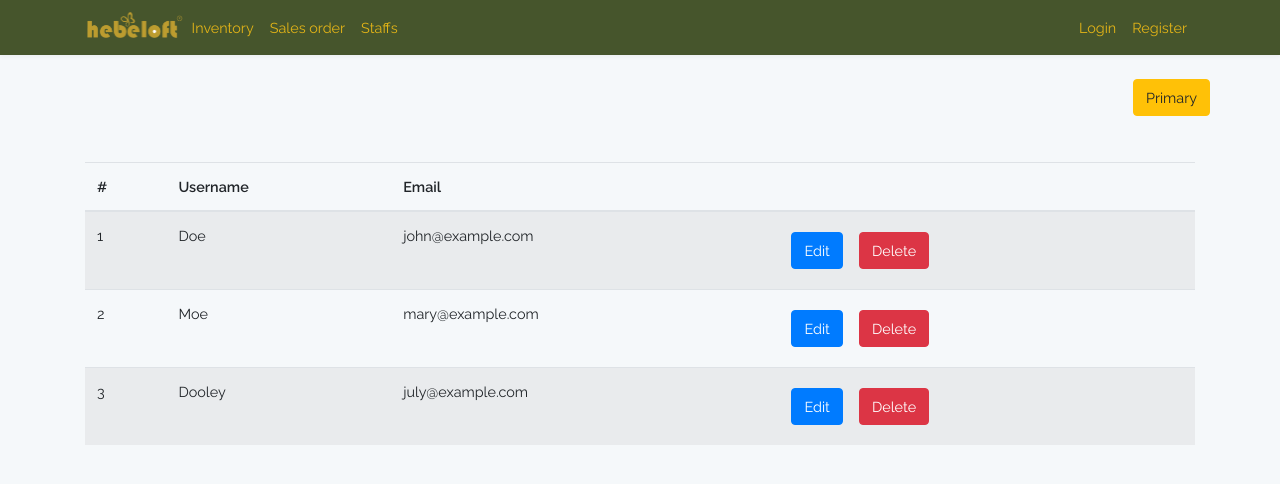
After one commit to ETechCentreRepositories/hebeloft, a Laravel app: page /stafftable in a window 1280 px wide. The commit adds this page. Shown: the top 484 px of the page. Run offline with Laravel 8, Linux system fonts and the light colour scheme; style sheets or scripts are compiled from the project's sources.

Commit message:
staff table frontend completed

```diff
--- /dev/null
+++ b/app/Http/Controllers/PagesController.php
@@ -0,0 +1,24 @@
+<?php
+
+namespace App\Http\Controllers;
+
+use Illuminate\Http\Request;
+
+class PagesController extends Controller
+{
+    public function home(){
+        $title = 'Welcome To Laravel!';
+        //return view('pages.index', compact('title'));
+        return view('home')->with('title', $title);
+    }
+
+    public function stafftable(){
+        $title = 'Staff Table';
+        return view('stafftable')->with('title', $title);
+    }
+
+    public function staffsignup(){
+        $title = 'Staff Sign Up';
+        return view('auth.staffsignup')->with('title', $title);
+    }
+}
--- a/resources/views/inc/navbar.blade.php
+++ b/resources/views/inc/navbar.blade.php
@@ -15,7 +15,7 @@
                 <li><a class="nav-link" style="color:#e3b417;" href="/inventory">Inventory</a></li>
                 <li><a class="nav-link" style="color:#e3b417;" href="/salesorder">Sales order</a></li>
                 {{-- @if(!Auth::guest()) --}}
-                    <li><a class="nav-link" style="color:#e3b417;" href="/staff">Staffs</a></li>
+                    <li><a class="nav-link" style="color:#e3b417;" href="/stafftable">Staffs</a></li>
                 {{-- @endif --}}
             </ul>
 
--- /dev/null
+++ b/resources/views/stafftable.blade.php
@@ -0,0 +1,71 @@
+@extends('layouts.app')
+
+@section('content')
+<div class="container">
+    <div class="row justify-content-end">
+        <div>
+            <a href="/staffsignup"><button type="button" class="btn btn-warning">Primary</button></a>
+        </div>
+    </div>
+    <br><br>
+    <div>
+        <table class="table table-striped">
+            <thead>
+                <tr>
+                    <th>#</th>
+                    <th>Username</th>
+                    <th>Email</th>
+                    <th></th>
+                </tr>
+            </thead>
+            <tbody>
+                <tr>
+                    <td>1</td>
+                    <td>Doe</td>
+                    <td>john@example.com</td>
+                    <td>
+                        <div class="d-flex flex-row">
+                            <div class="p-2">
+                                <a href="/staffsignup"><button type="button" class="btn btn-primary">Edit</button></a>
+                            </div>
+                            <div class="p-2">
+                                <a href="/staffsignup"><button type="button" class="btn btn-danger">Delete</button></a>
+                            </div>
+                        </div>
+                    </td>
+                </tr>
+                <tr>
+                    <td>2</td>
+                    <td>Moe</td>
+                    <td>mary@example.com</td>
+                    <td>
+                        <div class="d-flex flex-row">
+                            <div class="p-2">
+                                <a href="/staffsignup"><button type="button" class="btn btn-primary">Edit</button></a>
+                            </div>
+                            <div class="p-2">
+                                <a href="/staffsignup"><button type="button" class="btn btn-danger">Delete</button></a>
+                            </div>
+                        </div>
+                    </td>
+                </tr>
+                <tr>
+                    <td>3</td>
+                    <td>Dooley</td>
+                    <td>july@example.com</td>
+                    <td>
+                        <div class="d-flex flex-row">
+                            <div class="p-2">
+                                <a href="/staffsignup"><button type="button" class="btn btn-primary">Edit</button></a>
+                            </div>
+                            <div class="p-2">
+                                <a href="/staffsignup"><button type="button" class="btn btn-danger">Delete</button></a>
+                            </div>
+                        </div>
+                    </td>
+                </tr>
+            </tbody>
+        </table>
+    </div>
+</div>
+@endsection
--- a/routes/web.php
+++ b/routes/web.php
@@ -11,13 +11,9 @@
 |
 */
 
-Route::get('/', function () {
-    return view('home');
-});
-
-Route::get('/staff', function () {
-    return view('auth.staff');
-});
+Route::get('/', 'PagesController@home');
+Route::get('/stafftable', 'PagesController@stafftable');
+Route::get('/staffsignup', 'PagesController@staffsignup');
 
 Auth::routes();
 
```
Also changed, not shown: resources/views/auth/staffsignup.blade.php (renamed from resources/views/auth/staff.blade.php).
